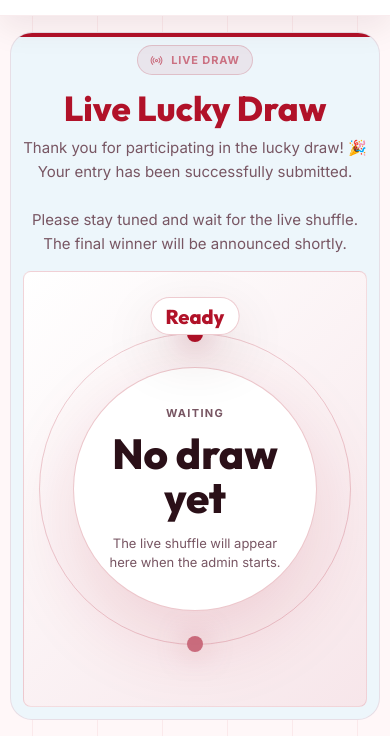
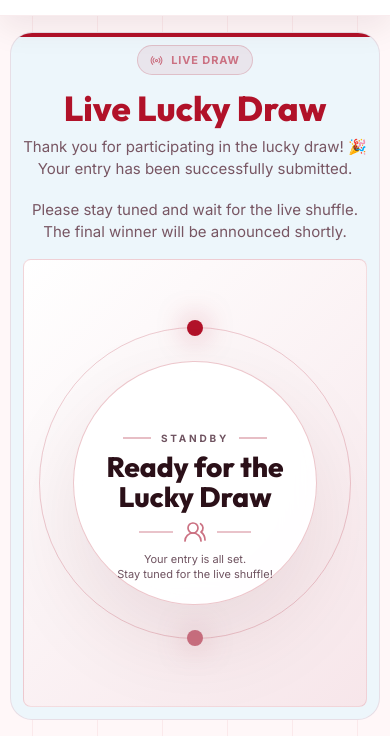
Before and after one commit to anshif099/Alsalama_education_launch, a plain HTML site: page winner.html in a window 390 px wide. Shown: the part 108-844 px from the top of the page. Drawn offline with nearby package versions, Linux system fonts and the light colour scheme; no server answers.

Commit message:
refactor: enhance public draw summary and update draw stage UI for clarity and engagement

```diff
--- a/winner.html
+++ b/winner.html
@@ -440,6 +440,15 @@
       margin-bottom: 0;
     }
 
+    .summary-line {
+      display: block;
+      line-height: 1.5;
+    }
+
+    .summary-gap {
+      margin-top: 18px;
+    }
+
     .draw-stage {
       flex: 1 1 auto;
       min-height: 0;
@@ -554,6 +563,23 @@
       box-shadow: var(--shadow);
     }
 
+    .draw-pill-icon {
+      width: clamp(36px, 5.4svh, 48px);
+      height: clamp(36px, 5.4svh, 48px);
+      border-radius: 50%;
+      display: inline-flex;
+      align-items: center;
+      justify-content: center;
+      background: var(--primary);
+      color: #ffffff;
+      flex: 0 0 auto;
+    }
+
+    .draw-pill-icon svg {
+      width: 52%;
+      height: 52%;
+    }
+
     .draw-eyebrow {
       font-size: clamp(9px, 1.5svh, 11px);
       font-weight: 800;
@@ -581,6 +607,83 @@
       font-size: clamp(11px, 1.8svh, 13px);
       line-height: 1.45;
       max-width: 250px;
+    }
+
+    .draw-stage.is-idle .draw-countdown-pill {
+      top: clamp(18px, 9%, 42px);
+      min-width: clamp(190px, 24vw, 260px);
+      height: clamp(58px, 8svh, 76px);
+      gap: clamp(12px, 1.8vw, 18px);
+      padding: 0 clamp(18px, 2.8vw, 26px);
+      background: rgba(255, 255, 255, 0.88);
+      border-color: rgba(177, 18, 41, 0.18);
+      font-size: clamp(28px, 5svh, 42px);
+      box-shadow: 0 20px 45px rgba(76, 13, 26, 0.08);
+    }
+
+    .draw-stage.is-idle .draw-circle {
+      background: rgba(255, 255, 255, 0.94);
+      box-shadow: 0 36px 90px rgba(76, 13, 26, 0.09);
+      justify-content: flex-start;
+      padding-top: clamp(88px, 12svh, 118px);
+      padding-left: clamp(24px, 3.4svh, 42px);
+      padding-right: clamp(24px, 3.4svh, 42px);
+    }
+
+    .draw-stage.is-idle .draw-eyebrow {
+      display: flex;
+      align-items: center;
+      justify-content: center;
+      gap: clamp(14px, 2.4vw, 28px);
+      color: #6f5360;
+      font-size: clamp(12px, 1.8svh, 16px);
+      letter-spacing: 0.28em;
+      margin-bottom: clamp(12px, 2svh, 18px);
+      width: min(100%, 360px);
+    }
+
+    .draw-stage.is-idle .draw-eyebrow::before,
+    .draw-stage.is-idle .draw-eyebrow::after {
+      content: '';
+      width: clamp(40px, 7vw, 78px);
+      height: 2px;
+      background: rgba(203, 113, 130, 0.46);
+    }
+
+    .draw-stage.is-idle .draw-name {
+      max-width: min(100%, 560px);
+      color: #2b1018;
+      font-size: clamp(26px, 5svh, 42px);
+      line-height: 1.08;
+    }
+
+    .draw-stage.is-idle .draw-meta {
+      max-width: min(420px, calc(var(--circle-size) - 60px));
+      margin-top: clamp(12px, 2svh, 18px);
+      color: #6f5360;
+      font-size: clamp(12px, 1.9svh, 16px);
+      line-height: 1.35;
+    }
+
+    .draw-meta-divider {
+      display: flex;
+      align-items: center;
+      justify-content: center;
+      gap: clamp(14px, 2.5vw, 28px);
+      margin-bottom: clamp(8px, 1.4svh, 12px);
+      color: var(--accent);
+    }
+
+    .draw-meta-divider span {
+      width: clamp(56px, 9vw, 96px);
+      height: 2px;
+      background: rgba(203, 113, 130, 0.42);
+    }
+
+    .draw-meta-divider svg {
+      width: clamp(24px, 3.8svh, 34px);
+      height: clamp(24px, 3.8svh, 34px);
+      stroke-width: 1.7;
     }
 
     .draw-stage.is-running .draw-name {
@@ -1088,6 +1191,62 @@
       .logo-subtext::before {
         font-size: 7px;
       }
+
+      .draw-stage.is-idle .draw-countdown-pill {
+        top: 12px;
+        min-width: 148px;
+        height: 50px;
+        font-size: 22px;
+        gap: 10px;
+        padding: 0 14px;
+      }
+
+      .draw-pill-icon {
+        width: 34px;
+        height: 34px;
+      }
+
+      .draw-stage.is-idle .draw-circle {
+        padding-top: clamp(58px, 18vw, 72px);
+        padding-left: 20px;
+        padding-right: 20px;
+      }
+
+      .draw-stage.is-idle .draw-eyebrow {
+        font-size: 10px;
+        gap: 10px;
+        margin-bottom: 8px;
+      }
+
+      .draw-stage.is-idle .draw-eyebrow::before,
+      .draw-stage.is-idle .draw-eyebrow::after {
+        width: 28px;
+      }
+
+      .draw-stage.is-idle .draw-name {
+        max-width: calc(var(--circle-size) - 38px);
+        font-size: clamp(21px, 7.4vw, 28px);
+      }
+
+      .draw-stage.is-idle .draw-meta {
+        max-width: calc(var(--circle-size) - 40px);
+        margin-top: 8px;
+        font-size: 11px;
+      }
+
+      .draw-meta-divider {
+        gap: 10px;
+        margin-bottom: 8px;
+      }
+
+      .draw-meta-divider span {
+        width: 34px;
+      }
+
+      .draw-meta-divider svg {
+        width: 24px;
+        height: 24px;
+      }
     }
   </style>
 </head>
@@ -1164,16 +1323,23 @@
           <span>Live Draw</span>
         </div>
         <h1>Live Lucky Draw</h1>
-        <p id="public-draw-summary">Thank you for participating in the lucky draw! 🎉<br>Your entry has been successfully submitted.<br><br>Please stay tuned and wait for the live shuffle. The final winner will be announced shortly.</p>
+        <p id="public-draw-summary"><span class="summary-line">Thank you for participating in the lucky draw! &#127881;</span><span class="summary-line">Your entry has been successfully submitted.</span><span class="summary-line summary-gap">Please stay tuned and wait for the live shuffle.</span><span class="summary-line">The final winner will be announced shortly.</span></p>
       </div>
 
-      <div class="draw-stage" id="public-draw-stage">
+      <div class="draw-stage is-idle" id="public-draw-stage">
         <div class="draw-orbit"></div>
-        <div class="draw-countdown-pill" id="public-draw-countdown">Ready</div>
+        <!--<div class="draw-countdown-pill" id="public-draw-countdown">
+          <span class="draw-pill-icon"><i data-lucide="gift"></i></span>
+          <span>Ready</span>
+        </div>-->
         <div class="draw-circle">
-          <div class="draw-eyebrow" id="public-draw-status">Waiting</div>
-          <div class="draw-name" id="public-draw-name">No draw yet</div>
-          <div class="draw-meta" id="public-draw-meta">The live shuffle will appear here when the admin starts.</div>
+          <div class="draw-eyebrow" id="public-draw-status">STANDBY</div>
+          <div class="draw-name" id="public-draw-name">Ready for the Lucky Draw</div>
+          <div class="draw-meta" id="public-draw-meta">
+            <div class="draw-meta-divider"><span></span><i data-lucide="users-round"></i><span></span></div>
+            <div>Your entry is all set.</div>
+            <div>Stay tuned for the live shuffle!</div>
+          </div>
         </div>
       </div>
     </div>
@@ -1317,6 +1483,7 @@
 
       publicDrawStage.classList.toggle('is-running', mode === 'running');
       publicDrawStage.classList.toggle('is-complete', mode === 'complete');
+      publicDrawStage.classList.toggle('is-idle', mode === 'idle');
 
       if (mode === 'running') {
         const remainingMs = Math.max(0, Number(state.endsAt) - getSyncedNow());
@@ -1339,13 +1506,16 @@
         return;
       }
 
-      publicDrawSummary.innerHTML = 'Thank you for participating in the lucky draw! 🎉<br>Your entry has been successfully submitted.<br><br>Please stay tuned and wait for the live shuffle. The final winner will be announced shortly.';
-      publicDrawCountdown.textContent = 'Ready';
-      publicDrawStatus.textContent = 'Waiting';
-      publicDrawName.textContent = publicLeads.length ? 'Waiting' : 'No users yet';
-      publicDrawMeta.textContent = publicLeads.length
-        ? `${publicLeads.length} submitted user${publicLeads.length === 1 ? '' : 's'} ready.`
-        : 'The live shuffle will appear here when the admin starts.';
+      const readyCount = participantCount || publicLeads.length;
+      const participantLine = readyCount
+        ? `${readyCount} participant${readyCount === 1 ? '' : 's'} are all set.`
+        : 'Your entry is all set.';
+      publicDrawSummary.innerHTML = '<span class="summary-line">Thank you for participating in the lucky draw! &#127881;</span><span class="summary-line">Your entry has been successfully submitted.</span><span class="summary-line summary-gap">Please stay tuned and wait for the live shuffle.</span><span class="summary-line">The final winner will be announced shortly.</span>';
+      publicDrawCountdown.innerHTML = '<span class="draw-pill-icon"><i data-lucide="gift"></i></span><span>Ready</span>';
+      publicDrawStatus.textContent = 'STANDBY';
+      publicDrawName.textContent = 'Ready for the Lucky Draw';
+      publicDrawMeta.innerHTML = `<div class="draw-meta-divider"><span></span><i data-lucide="users-round"></i><span></span></div><div>${participantLine}</div><div>Stay tuned for the live shuffle!</div>`;
+      lucide.createIcons();
     }
 
     function syncPublicTicker() {
```
